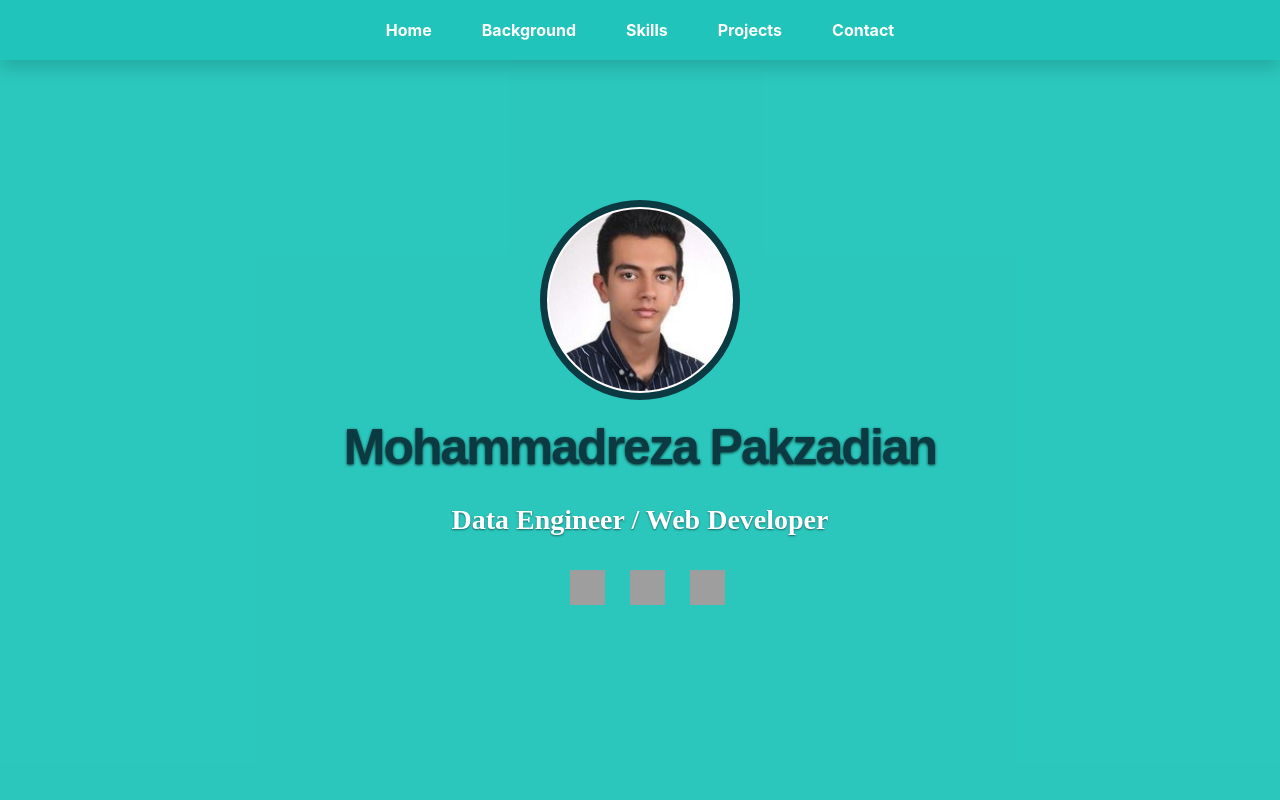
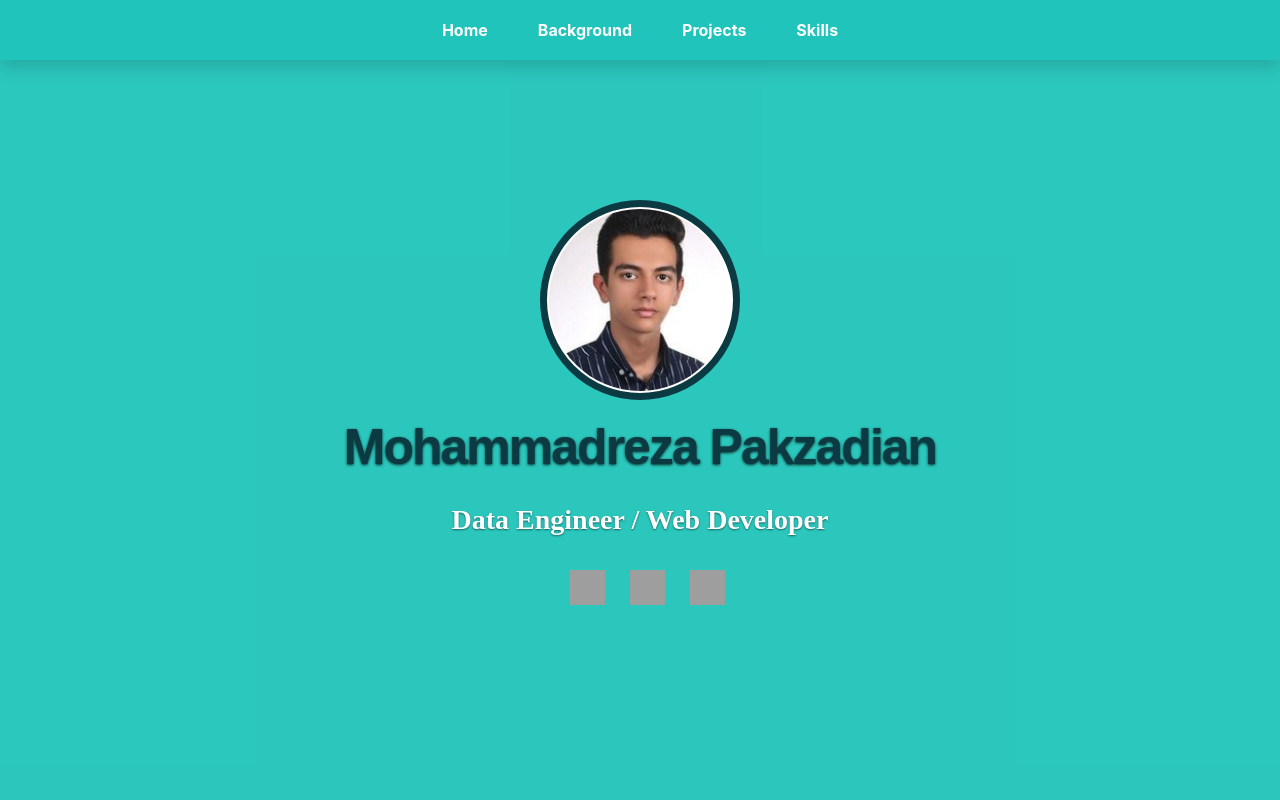
Before and after one commit to mrp-78/my-cv, a React (Create React App) app: page / in a window 1280 px wide. Shown: the top 800 px of the page. Built offline with nearby package versions, Linux system fonts and the light colour scheme; grey boxes are pictures that could not be loaded.

Commit message:
fix projects icon

```diff
--- a/src/components/Header.css
+++ b/src/components/Header.css
@@ -53,7 +53,7 @@ topnav:before {
   display: none;
 }
 
-@media screen and (max-width: 700px) {
+@media screen and (max-width: 560px) {
   .desktop {
     display: none;
   }
--- a/src/components/Header.js
+++ b/src/components/Header.js
@@ -4,7 +4,7 @@ import { ListGroupItem, Accordion, Button, ListGroup } from "react-bootstrap";
 
 class Header extends Component {
   state = {
-    Items: ["Home", "Background", "Skills", "Projects", "Contact"],
+    Items: ["Home", "Background", "Projects", "Skills"],
   };
   render() {
     return (
--- a/src/components/Projects.css
+++ b/src/components/Projects.css
@@ -22,6 +22,10 @@
   color: #0b3a42 !important;
 }
 
+.card-image {
+  margin: 0 auto !important;
+}
+
 @media screen and (max-width: 700px) {
   .pic {
     width: 120px !important;
--- a/src/components/Projects.js
+++ b/src/components/Projects.js
@@ -57,7 +57,7 @@ class Projects extends Component {
           <div className="row">
             {this.state.projects.map((cf) => (
               <div key={cf.title} className="card">
-                <div key={cf.icon} className="grid-item">
+                <div className="card-image">
                   <img
                     alt="card"
                     src={require("../assets/" + cf.icon)}
```
Also changed, not shown: src/assets/overly-bg.png (added).
